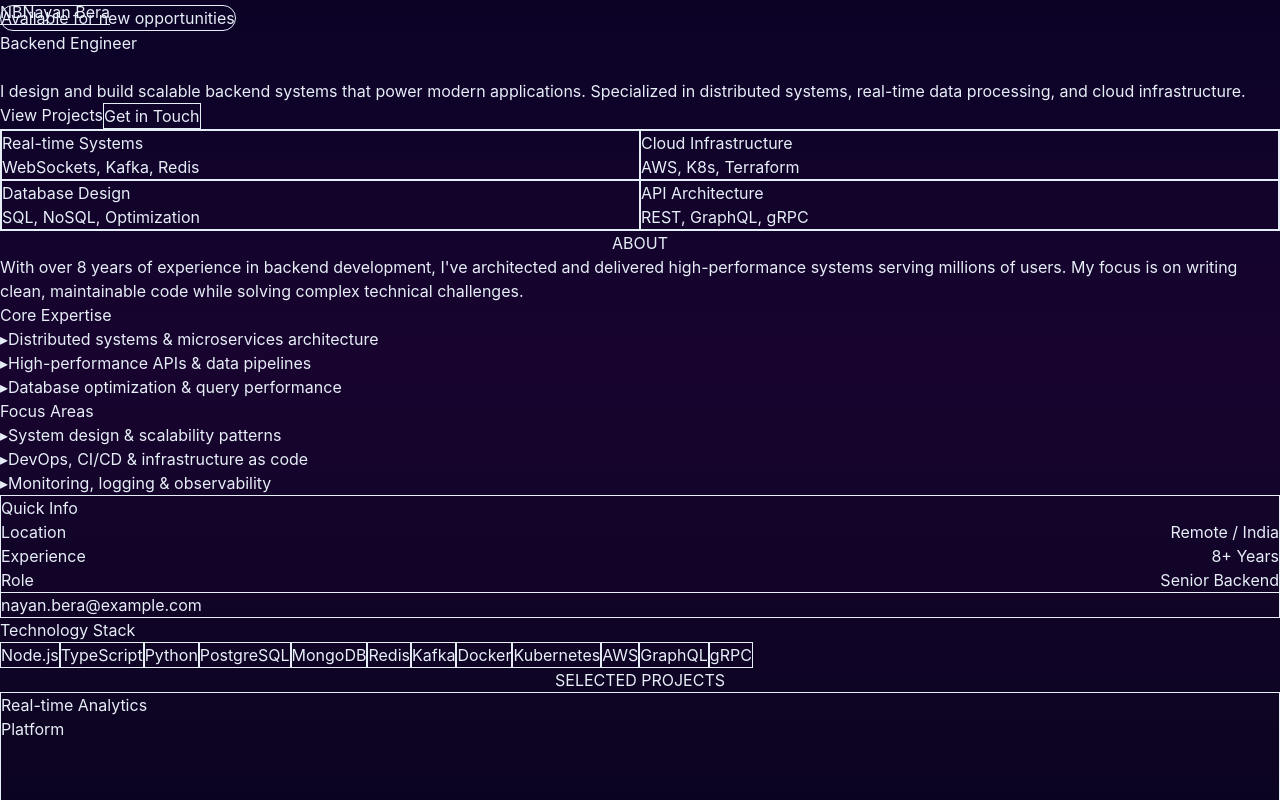
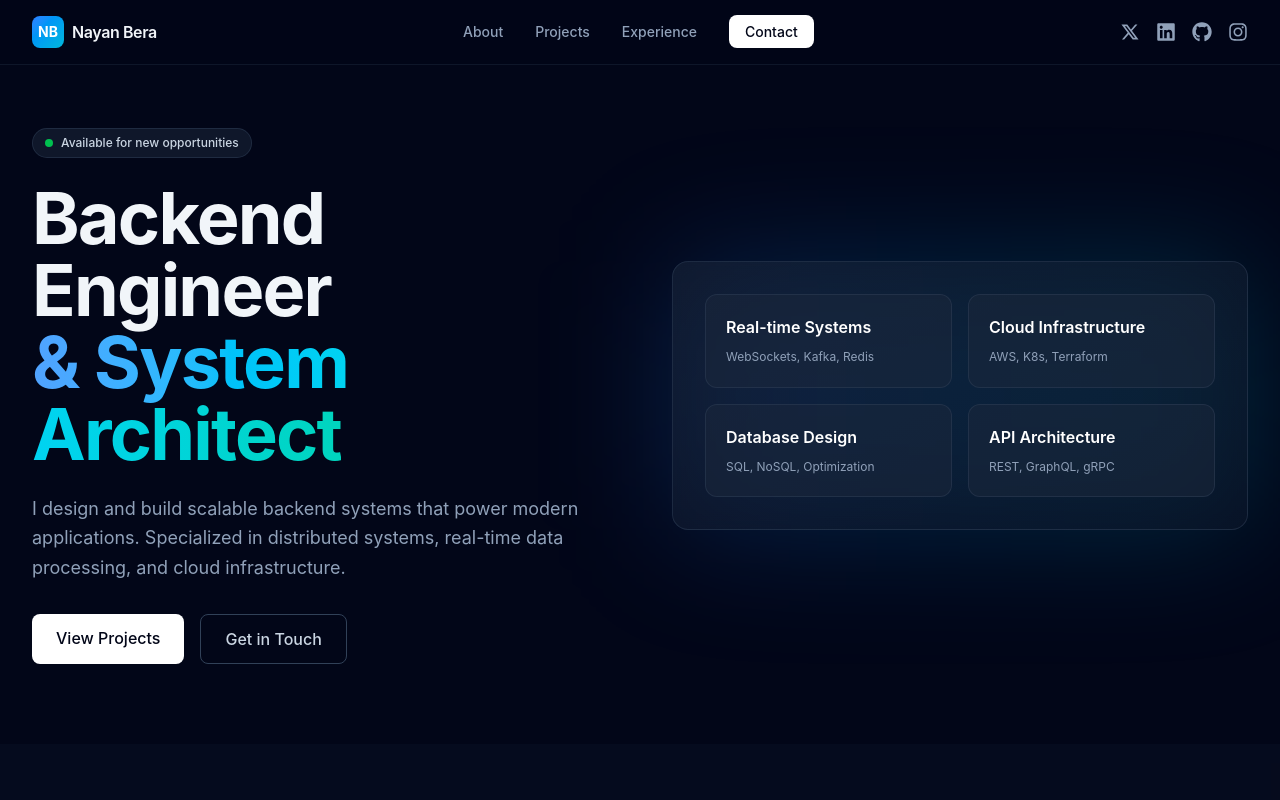
Before and after one commit to Nayan-Bera/New-Portfolio, a Next.js app: page / in a window 1280 px wide. Shown: the top 800 px of the page. Built offline with nearby package versions, Linux system fonts and the light colour scheme.

Commit message:
fixed the css

```diff
--- a/package.json
+++ b/package.json
@@ -11,6 +11,7 @@
   "dependencies": {
     "framer-motion": "^11.18.2",
     "next": "16.0.7",
+    "postcss": "^8.5.6",
     "react": "19.2.0",
     "react-dom": "19.2.0",
     "react-icons": "^5.5.0"
--- a/postcss.config.cjs
+++ /dev/null
@@ -1,7 +0,0 @@
-// postcss.config.cjs
-module.exports = {
-  plugins: {
-    '@tailwindcss/postcss': {},
-    autoprefixer: {},
-  },
-};
--- /dev/null
+++ b/postcss.config.mjs
@@ -0,0 +1,5 @@
+export default {
+  plugins: {
+    "@tailwindcss/postcss": {},
+  }
+}
--- a/src/app/globals.css
+++ b/src/app/globals.css
@@ -1,5 +1,5 @@
 /* app/globals.css - Tailwind v4 + Next.js 16 */
-@import "tailwindcss/preflight";
+@import "tailwindcss";
 @tailwind utilities;
 
 /* Custom variables and global rules */
```
Also changed, not shown: 1 other file (tests, documents, lock files or other folders).
